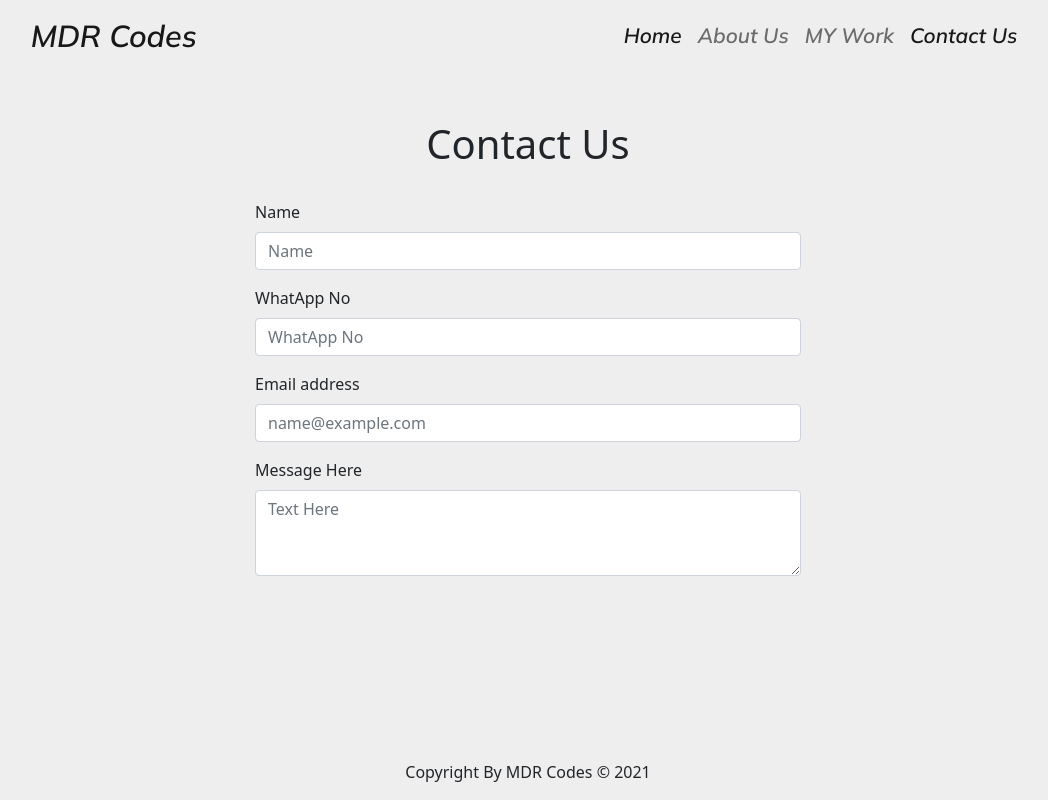
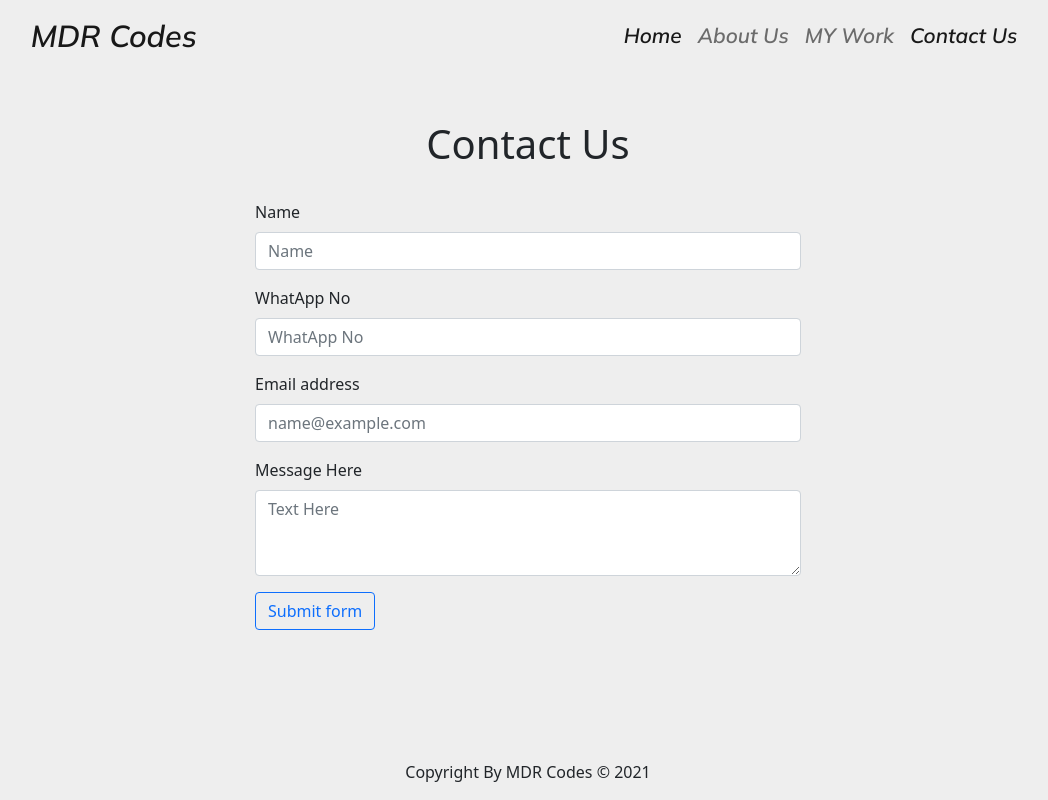
Before and after one commit to MDR394/portfolio1, a React (Create React App) app: page /contact in a window 1280 px wide. Shown: the whole page, without its empty margins (112-1160 px from the left). Built offline with nearby package versions, Linux system fonts and the light colour scheme.

Commit message:
Update Contact.jsx

```diff
--- a/src/Components/Contact.jsx
+++ b/src/Components/Contact.jsx
@@ -29,6 +29,9 @@ const Contact= () =>{
   <label for="exampleFormControlTextarea1" class="form-label">Message Here</label>
   <textarea class="form-control" id="exampleFormControlTextarea1" rows="3" placeholder="Text Here"></textarea>
 </div>
+                    <div class="col-12">
+    <button class="btn btn-outline-primary" type="submit">Submit form</button>
+  </div>
                 </div>
             </div>
             </div>
```
